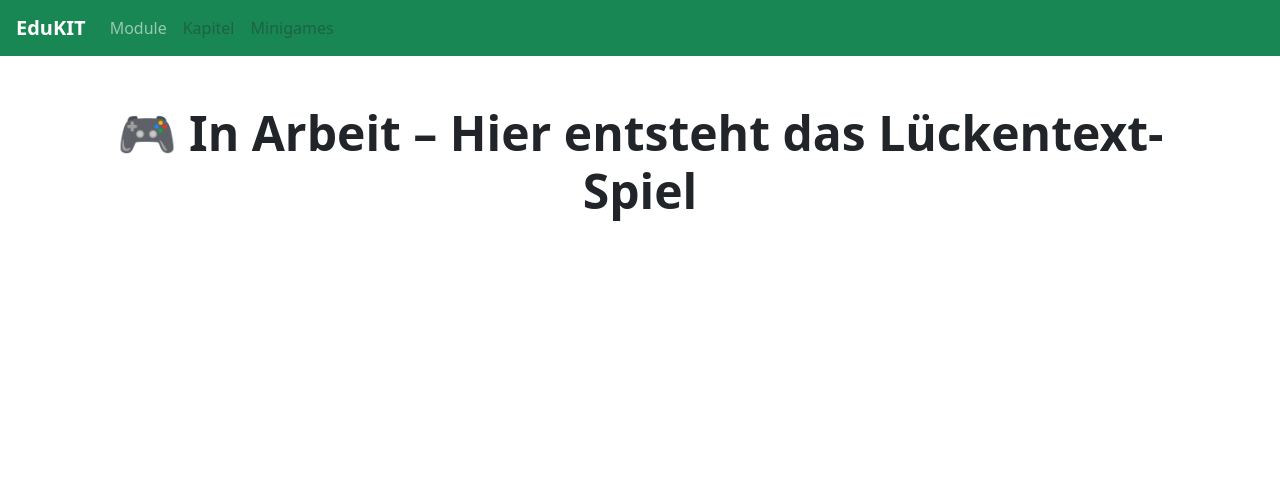
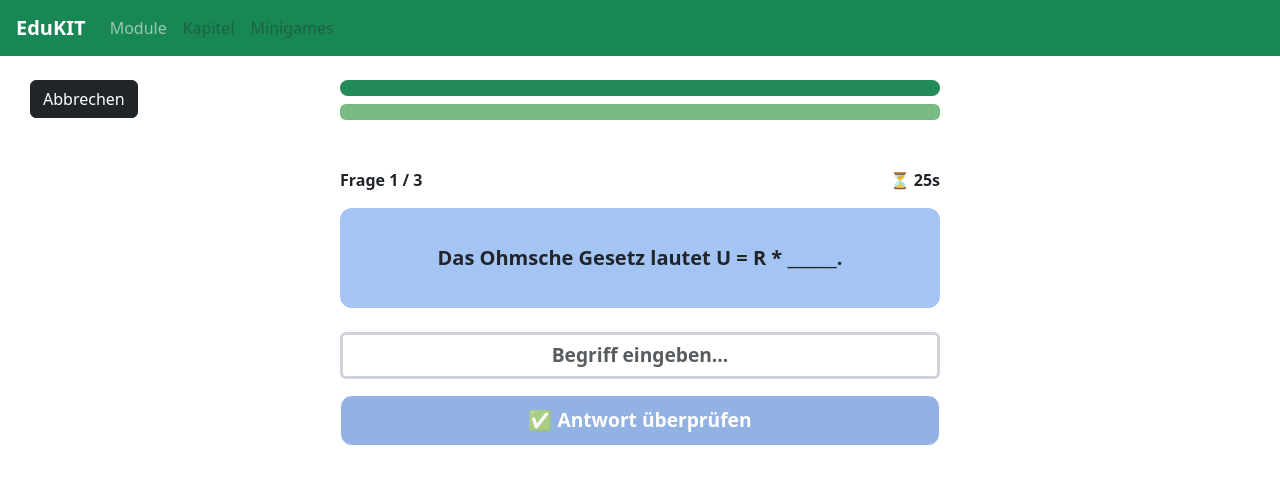
Before and after one commit to felixheinold/Teamprojekt, a React (Vite) app: page /gapfillgame in a window 1280 px wide. Shown: the top 484 px of the page. Built offline with nearby package versions, Linux system fonts and the light colour scheme.

Commit message:
Added the Gapfill-Game

```diff
--- a/src/pages/gapfill/GapFillGame.tsx
+++ b/src/pages/gapfill/GapFillGame.tsx
@@ -1,9 +1,238 @@
+import { useEffect, useState } from "react";
+import { useLocation, useNavigate } from "react-router-dom";
+import { motion } from "framer-motion";
+
+type Question = {
+  sentence: string; // Satz mit ___ als Lücke
+  answer: string; // Fachbegriff
+};
+
+const exampleQuestions: Question[] = [
+  {
+    sentence: "Die Photosynthese findet in den ___ statt.",
+    answer: "Chloroplasten",
+  },
+  {
+    sentence:
+      "Der pH-Wert einer Lösung wird durch die Konzentration von ___ bestimmt.",
+    answer: "Wasserstoffionen",
+  },
+  {
+    sentence: "In der Informatik steht HTML für ___ Markup Language.",
+    answer: "Hypertext",
+  },
+  { sentence: "Das Ohmsche Gesetz lautet U = R * ___.", answer: "I" },
+];
+
 const GapFillGame = () => {
+  const navigate = useNavigate();
+  const location = useLocation();
+
+  const {
+    module = "",
+    chapter = "",
+    subject = "",
+    questionCount = 3,
+    timeLimit = 30,
+  } = location.state || {};
+
+  const [questions, setQuestions] = useState<Question[]>([]);
+  const [currentIndex, setCurrentIndex] = useState(0);
+  const [input, setInput] = useState("");
+  const [score, setScore] = useState(0);
+  const [showFeedback, setShowFeedback] = useState<"correct" | "wrong" | null>(
+    null
+  );
+  const [timer, setTimer] = useState(timeLimit);
+
+  useEffect(() => {
+    const repeatedQuestions: Question[] = [];
+    while (repeatedQuestions.length < questionCount) {
+      const shuffled = [...exampleQuestions].sort(() => Math.random() - 0.5);
+      repeatedQuestions.push(...shuffled);
+    }
+    setQuestions(repeatedQuestions.slice(0, questionCount));
+  }, [questionCount]);
+
+  useEffect(() => {
+    if (currentIndex >= questions.length) return;
+    const interval = setInterval(() => {
+      setTimer((prev) => {
+        if (prev <= 1) {
+          handleNext();
+          return timeLimit;
+        }
+        return prev - 1;
+      });
+    }, 1000);
+    return () => clearInterval(interval);
+  }, [currentIndex, timeLimit, questions.length]);
+
+  const handleCheck = () => {
+    const correctAnswer = questions[currentIndex].answer.trim().toLowerCase();
+    const userAnswer = input.trim().toLowerCase();
+    const isCorrect = userAnswer === correctAnswer;
+
+    if (isCorrect) {
+      setScore((prev) => prev + 1);
+      setShowFeedback("correct");
+    } else {
+      setShowFeedback("wrong");
+    }
+
+    setTimeout(
+      () => {
+        setShowFeedback(null);
+        handleNext();
+      },
+      isCorrect ? 1500 : 3000
+    );
+  };
+
+  const handleNext = () => {
+    setInput("");
+    setTimer(timeLimit);
+    setCurrentIndex((prev) => prev + 1);
+  };
+
+  const handleKeyDown = (e: React.KeyboardEvent<HTMLInputElement>) => {
+    if (e.key === "Enter" && input.trim() !== "") {
+      handleCheck();
+    }
+  };
+
+  const current = questions[currentIndex];
+
+  if (currentIndex >= questions.length) {
+    navigate("/gapfillresult", {
+      state: {
+        module,
+        chapter,
+        subject,
+        questionCount,
+        timeLimit,
+        score,
+      },
+    });
+    return null;
+  }
+
+  const isCorrect = showFeedback === "correct";
+  const isWrong = showFeedback === "wrong";
+
   return (
-    <div className="container py-4">
-      <h1 className="fw-bold display-5 text-center">
-        🎮 In Arbeit – Hier entsteht das Lückentext-Spiel
-      </h1>
+    <div
+      className="container d-flex flex-column align-items-center pt-2"
+      style={{ minHeight: "100vh" }}
+    >
+      {/* Abbrechen-Button */}
+      <button
+        className="btn btn-dark position-absolute"
+        style={{ top: "80px", left: "30px", zIndex: 10 }}
+        onClick={() => navigate(-2)}
+      >
+        Abbrechen
+      </button>
+
+      {/* Modul-Anzeige */}
+      <div
+        className="mb-2 px-4 py-2 rounded-pill text-white fw-bold text-center"
+        style={{
+          backgroundColor: "#228b57",
+          maxWidth: "600px",
+          width: "100%",
+          marginTop: "-8px",
+        }}
+      >
+        {module}
+      </div>
+
+      {/* Kapitel-Anzeige */}
+      <div
+        className="mb-4 px-4 py-2 rounded text-dark fw-semibold text-center"
+        style={{ backgroundColor: "#78ba84", maxWidth: "600px", width: "100%" }}
+      >
+        {chapter}
+      </div>
+
+      {/* Fragezähler + Timer */}
+      <div
+        className="d-flex justify-content-between mb-3 mt-4"
+        style={{ maxWidth: "600px", width: "100%" }}
+      >
+        <div className="fw-semibold">
+          Frage {currentIndex + 1} / {questions.length}
+        </div>
+        <div className="fw-semibold">⏳ {timer}s</div>
+      </div>
+
+      {/* Fragebox */}
+      <div
+        className="mb-4 text-center fw-bold d-flex align-items-center justify-content-center"
+        style={{
+          backgroundColor: "#a4c4f4",
+          borderRadius: "12px",
+          width: "100%",
+          maxWidth: "600px",
+          minHeight: "100px",
+          fontSize: "1.25rem",
+          padding: "1rem",
+        }}
+      >
+        {current.sentence.replace("___", "______")}
+      </div>
+
+      {/* Eingabe */}
+      <input
+        type="text"
+        className="form-control text-center fw-semibold mb-3"
+        value={input}
+        onChange={(e) => setInput(e.target.value)}
+        onKeyDown={handleKeyDown}
+        style={{
+          maxWidth: "600px",
+          fontSize: "1.2rem",
+          border: `3px solid ${
+            isCorrect ? "#198754" : isWrong ? "#dc3545" : "#ced4da"
+          }`,
+          backgroundColor: isCorrect
+            ? "#198754"
+            : isWrong
+            ? "#dc3545"
+            : "white",
+        }}
+        placeholder="Begriff eingeben..."
+        disabled={showFeedback !== null}
+      />
+
+      {/* Feedback */}
+      {showFeedback === "correct" && (
+        <div className="text-success fw-bold mb-2">✅ Richtig!</div>
+      )}
+      {showFeedback === "wrong" && (
+        <div className="text-danger fw-bold mb-2">
+          ❌ Falsch! Richtige Antwort: <u>{current.answer}</u>
+        </div>
+      )}
+
+      {/* Button */}
+      <motion.button
+        whileHover={{ scale: 1.05 }}
+        whileTap={{ scale: 0.95 }}
+        className="btn fw-bold text-white"
+        style={{
+          backgroundColor: "#5989d6",
+          fontSize: "1.2rem",
+          borderRadius: "12px",
+          padding: "10px 24px",
+          maxWidth: "600px",
+          width: "100%",
+        }}
+        onClick={handleCheck}
+        disabled={!input || showFeedback !== null}
+      >
+        ✅ Antwort überprüfen
+      </motion.button>
     </div>
   );
 };
--- a/src/pages/gapfill/GapFillResult.tsx
+++ b/src/pages/gapfill/GapFillResult.tsx
@@ -44,7 +44,7 @@ const GapFillResult = () => {
               borderRadius: "12px",
             }}
             onClick={() =>
-              navigate("/quiz", {
+              navigate("/gapfill", {
                 state: { module, subject, chapter, questionCount, timeLimit },
               })
             }
--- a/src/pages/gapfill/GapFillStart.tsx
+++ b/src/pages/gapfill/GapFillStart.tsx
@@ -1,9 +1,18 @@
-import { useNavigate } from "react-router-dom";
+import { useNavigate, useLocation } from "react-router-dom";
 import { motion } from "framer-motion";
 import { Link } from "react-router-dom";
 
 const GapfillStart = () => {
   const navigate = useNavigate();
+  const location = useLocation();
+  const { module, chapter, subject, questionCount, timeLimit } =
+    (location.state as {
+      module?: string;
+      chapter?: string;
+      subject?: string;
+      questionCount?: number;
+      timeLimit?: number;
+    }) || {};
 
   return (
     <div
@@ -76,6 +85,7 @@ const GapfillStart = () => {
       >
         <Link
           to="/gapfillgame"
+          state={{ module, chapter, subject, questionCount, timeLimit }}
           className="fw-bold text-white d-block text-center py-2"
           style={{
             backgroundColor: "#5989d6",
--- a/src/pages/memory/MemoryRound1.tsx
+++ b/src/pages/memory/MemoryRound1.tsx
@@ -162,7 +162,7 @@ const MemoryRound1 = () => {
         module,
         chapter,
         timeLimit,
-        pairs: selectedPairs, // 👈 diese Zeile hinzufügen
+        pairs: selectedPairs,
       },
     });
   };
@@ -301,7 +301,7 @@ const MemoryRound1 = () => {
         onClick={submitted ? handleFinish : handleSubmit}
         className="fw-bold text-white mt-4"
         style={{
-          backgroundColor: "#9b59b6",
+          backgroundColor: "#9a7fc6",
           border: "none",
           borderRadius: "12px",
           padding: "10px 20px",
--- a/src/pages/memory/MemoryRound2.tsx
+++ b/src/pages/memory/MemoryRound2.tsx
@@ -87,7 +87,7 @@ const MemoryRound2 = () => {
         setTimeout(() => {
           setFeedback(null);
           resetFlips();
-        }, 2000);
+        }, 3000);
       }
     }
   };
@@ -139,12 +139,15 @@ const MemoryRound2 = () => {
       <h1 className="fw-bold display-5 mb-3">🧠 Memory Runde 2</h1>
 
       {/* Statusleiste */}
-      <div className="mb-3 fs-5 fw-semibold d-flex gap-4">
-        <span>⏱️ {timer}s</span>
-        <span>
-          ✅ {matched.length / 2} / {cards.length / 2} Paare
-        </span>
-        <span>🔁 Züge: {turn - 1}</span>
+      <div
+        className="d-flex justify-content-between mb-3"
+        style={{ maxWidth: "600px", width: "100%" }}
+      >
+        <div className="fw-semibold">
+          {matched.length / 2} / {cards.length / 2} Paare
+        </div>
+        <div className="fw-semibold">Züge: {turn - 1}</div>
+        <div className="fw-semibold">⏳ {timer}s</div>
       </div>
 
       {/* Spielfeld */}
@@ -223,7 +226,7 @@ const MemoryRound2 = () => {
           }
           className="fw-bold text-white mt-4"
           style={{
-            backgroundColor: "#9b59b6",
+            backgroundColor: "#9a7fc6",
             border: "none",
             borderRadius: "12px",
             padding: "10px 20px",
```
